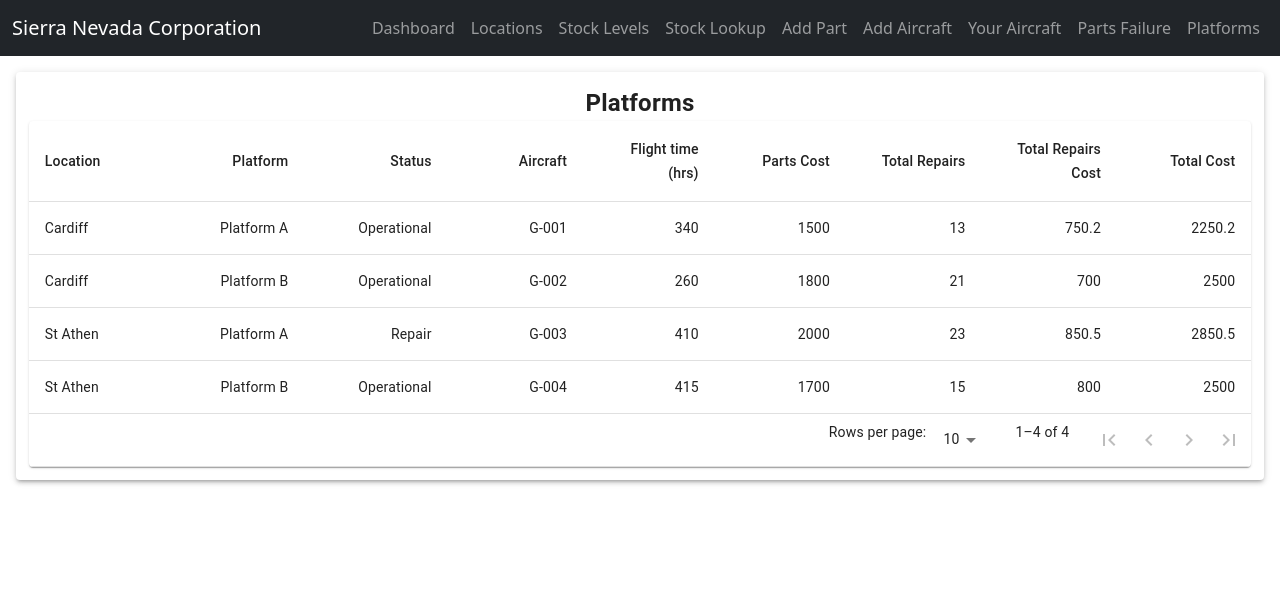
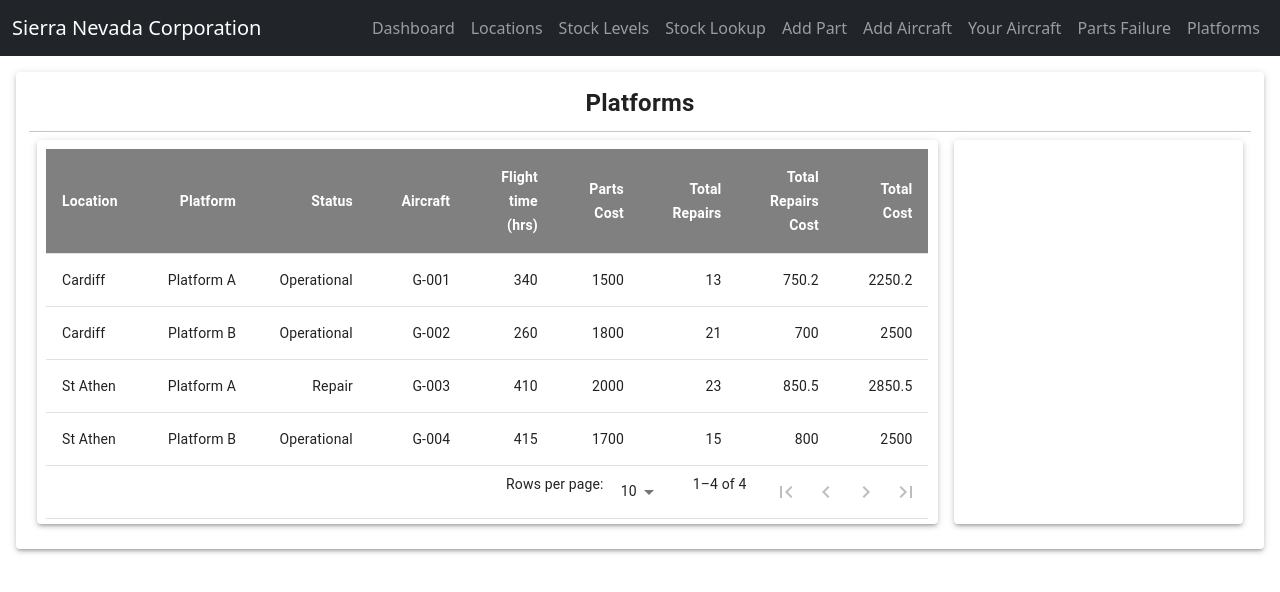
Before and after one commit to reicraftscodes/uas-lifecycle-management-frontend, a React (Create React App) app: page /platforms in a window 1280 px wide. Shown: the top 592 px of the page. Built offline with nearby package versions, Linux system fonts and the light colour scheme; no server answers.

Commit message:
feat: issue #21 - Center platform table and add box for filtering options.

```diff
--- a/src/components/PlatformsTable.js
+++ b/src/components/PlatformsTable.js
@@ -1,12 +1,12 @@
 import * as React from 'react';
 import PropTypes from 'prop-types';
-import { useTheme } from '@mui/material/styles';
+import { useTheme, styled } from '@mui/material/styles';
 import {
     Box,
     IconButton, Paper,
     Table,
     TableBody,
-    TableCell,
+    TableCell, tableCellClasses,
     TableContainer,
     TableFooter, TableHead,
     TablePagination,
@@ -79,6 +79,18 @@ TablePaginationActions.propTypes = {
     rowsPerPage: PropTypes.number.isRequired,
 };
 
+const StyledTableCell = styled(TableCell)(({ theme }) => ({
+    [`&.${tableCellClasses.head}`]: {
+        backgroundColor: "grey",
+        color: theme.palette.common.white,
+        fontWeight: "bold",
+
+    },
+    [`&.${tableCellClasses.body}`]: {
+        fontSize: 14,
+    },
+}));
+
 const headCells = [
     {
         id: 'location',
@@ -148,17 +160,23 @@ export default function PlatformsTable({data}) {
     };
 
     return (
-        <TableContainer component={Paper}>
-            <Table sx={{ minWidth: 500 }} aria-label="custom pagination table">
+        <TableContainer sx={{width: "auto"}} style={{
+            display: "flex",
+            alignItems: "center",
+            justifyContent: "center"}}>
+            <Table style={{ width: "auto", tableLayout: "auto" }}>
                 <TableHead>
                     <TableRow>
                         {headCells.map((headCell) => (
-                            <TableCell
-                                key={headCell.id}
-                                align={headCell.align}
-                            >
-                                {headCell.label}
-                            </TableCell>
+
+                                <StyledTableCell
+                                    key={headCell.id}
+                                    align={headCell.align}
+                                >
+                                    {headCell.label}
+                                </StyledTableCell>
+
+
                         ))}
                     </TableRow>
                 </TableHead>
--- a/src/pages/Platforms.js
+++ b/src/pages/Platforms.js
@@ -1,5 +1,5 @@
 import React, {useEffect} from 'react';
-import {Paper, Typography} from "@mui/material";
+import {Divider, Grid, Paper, Typography} from "@mui/material";
 import PlatformsTable from "../components/PlatformsTable";
 
 export const Platforms = () => {
@@ -67,8 +67,25 @@ export const Platforms = () => {
     return (
         <div>
             <Paper elevation={3} sx={{height: "95%", m: 2, p: "1%"}}>
-                <Typography sx={{ fontWeight: 'bold', fontSize: '1.5rem'}}>Platforms</Typography>
-                <PlatformsTable data={platformList}/>
+                <Typography sx={{ fontWeight: 'bold', fontSize: '1.5rem', paddingBottom: "10px"}}>Platforms</Typography>
+                <Divider/>
+                <Grid container>
+                    <Grid item xs={9}>
+                        <Paper elevation={3} sx={{height: "95%", m: 1, p: "1%", flexGrow: 1}}>
+                            <PlatformsTable data={platformList} style={{alignSelf: "center"}}/>
+                        </Paper>
+
+                    </Grid>
+                    <Grid item xs={3}>
+                        <Paper elevation={3} sx={{height: "95%", m: 1, p: "1%"}}>
+
+                        </Paper>
+                    </Grid>
+                </Grid>
+
+
+
+
             </Paper>
 
 
```
